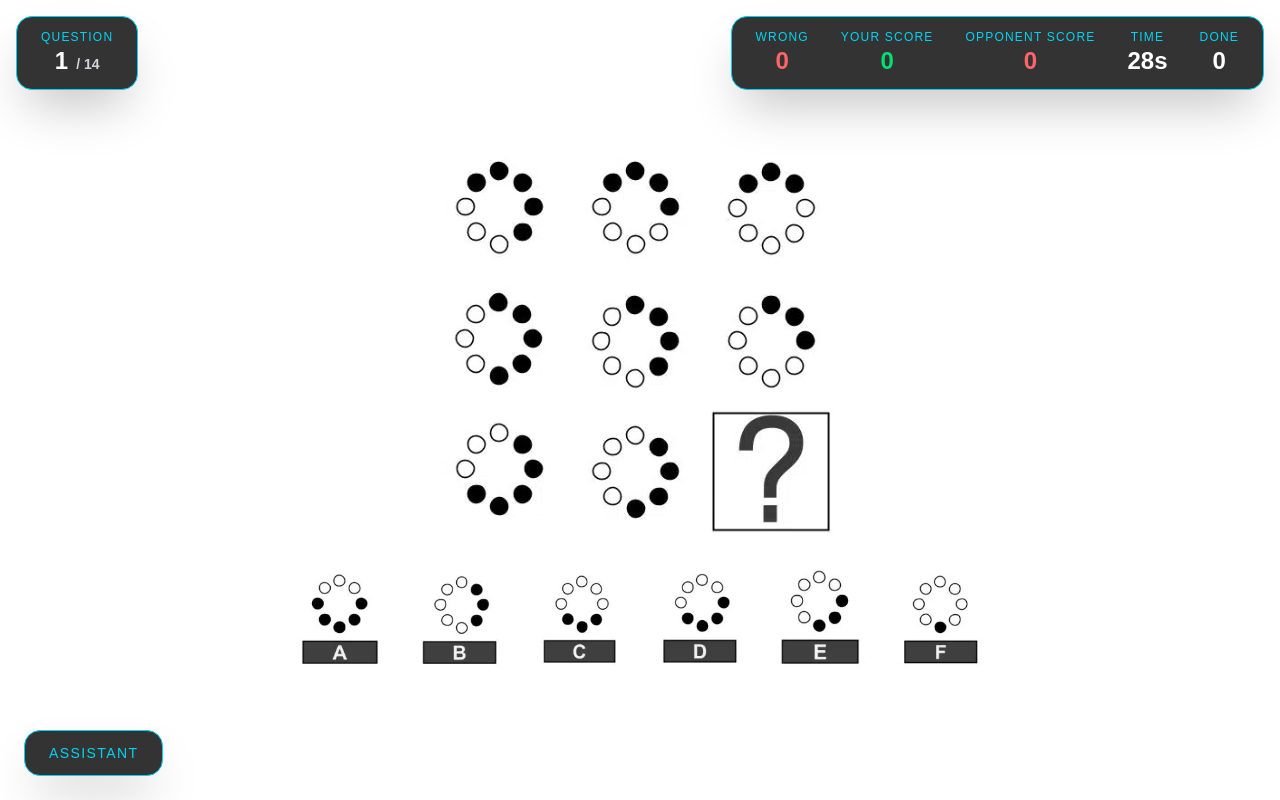
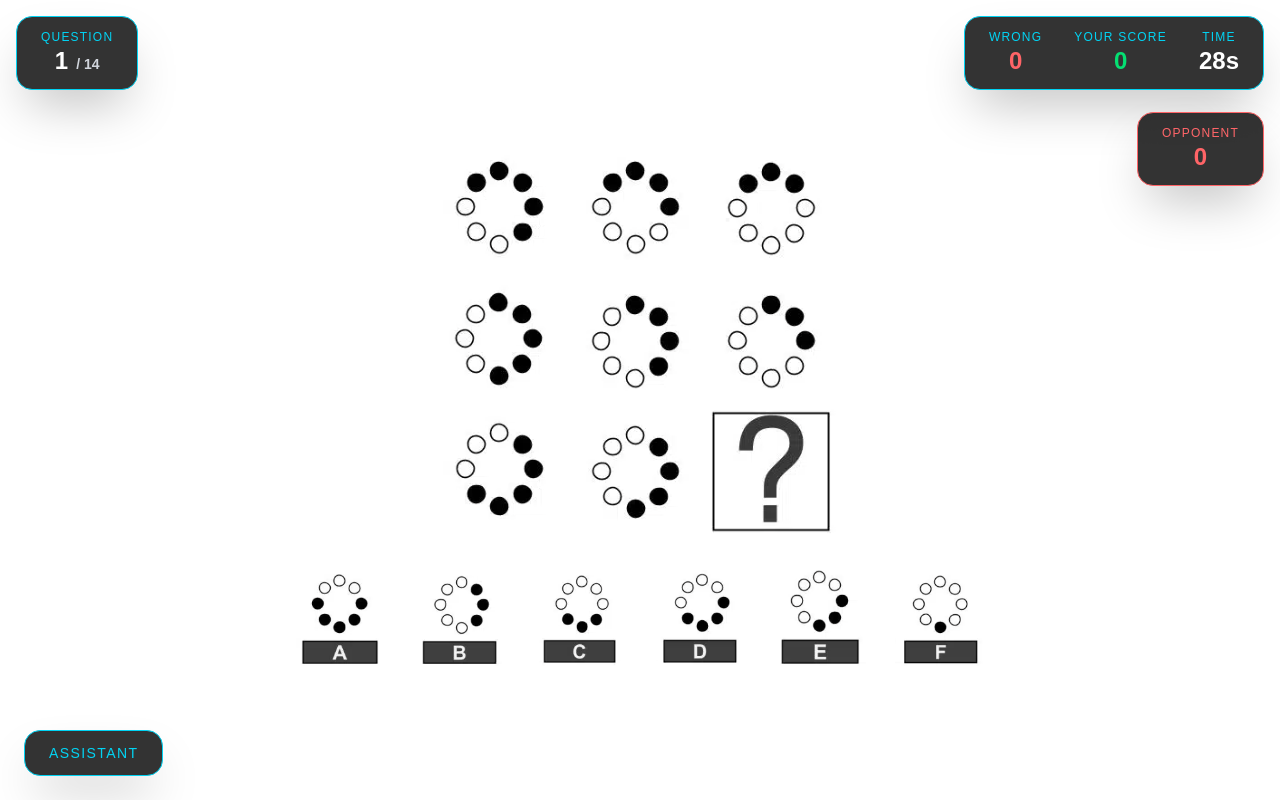
Before and after one commit to JiyeSun/compexp, a Next.js app: page / in a window 1280 px wide. Both pictures are taken after a click on the button "BEGIN". Built offline with nearby package versions, Linux system fonts and the light colour scheme.

Commit message:
Update page.tsx

```diff
--- a/app/page.tsx
+++ b/app/page.tsx
@@ -288,12 +288,6 @@ export default function Home() {
       <p className="text-2xl font-bold text-green-400">{score}</p>
     </div>
 
-    {/* OPPONENT */}
-    <div className="text-center">
-      <p className="text-xs tracking-widest text-cyan-400">OPPONENT SCORE</p>
-      <p className="text-2xl font-bold text-red-400">{opponentScore}</p>
-    </div>
-
     {/* TIME */}
     <div className="text-center">
       <p className="text-xs tracking-widest text-cyan-400">TIME</p>
@@ -303,14 +297,26 @@ export default function Home() {
         {timeLeft}s
       </p>
     </div>
+  </div>
 
-    {/* DONE */}
+  {/* OPPONENT SCOREBOARD */}
+  <div className="absolute top-28 right-4
+    bg-black/80 backdrop-blur-md
+    text-white px-6 py-3
+    rounded-2xl shadow-2xl
+    border border-red-400">
+
     <div className="text-center">
-      <p className="text-xs tracking-widest text-cyan-400">DONE</p>
-      <p className="text-2xl font-bold">{current}</p>
+      <p className="text-xs tracking-widest text-red-400">
+        OPPONENT
+      </p>
+      <p className="text-2xl font-bold text-red-400">
+        {opponentScore}
+      </p>
     </div>
 
-</div>
+  </div>
+
       <img
         src={`/images/q${questions[current].id}.png`}
         alt="question"
```
